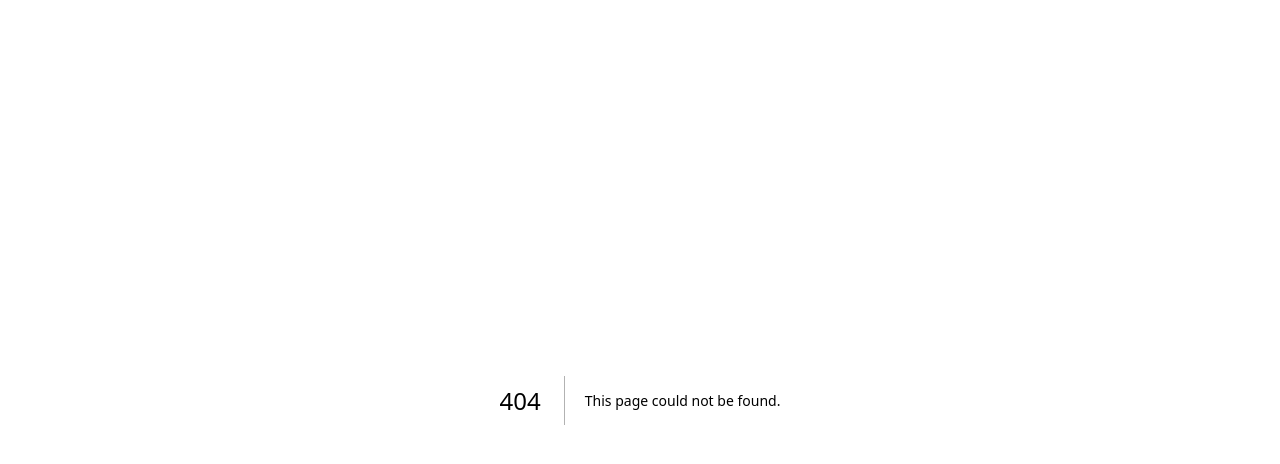
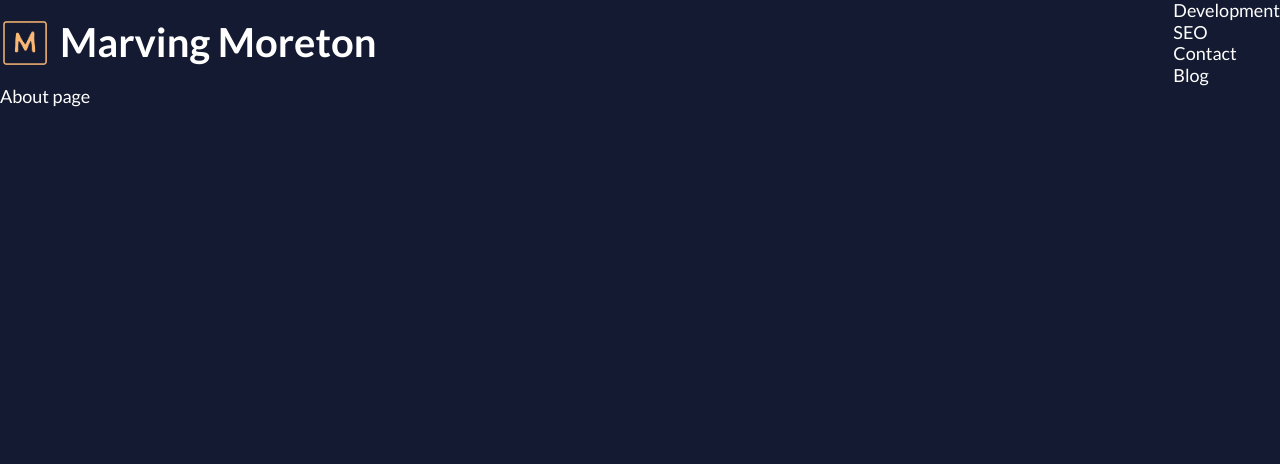
Before and after one commit to angeloashmore/MarvingMoreton-personal-website, a Next.js app: page /about in a window 1280 px wide. Before the commit this address had no page. Shown: the top 464 px of the page. Built offline with nearby package versions, Linux system fonts and the light colour scheme.

Commit message:
css set up

```diff
--- /dev/null
+++ b/components/layout/Footer.jsx
@@ -0,0 +1,8 @@
+import classes from "./Footer.module.css";
+import React from "react";
+
+function Footer(props) {
+  return <React.Fragment></React.Fragment>;
+}
+
+export default Footer;
--- /dev/null
+++ b/components/layout/Layout.jsx
@@ -0,0 +1,16 @@
+import MainNavigation from "./MainNavigation";
+import Footer from "./Footer";
+import classes from "./Layout.module.css";
+import React from "react";
+
+function Layout(props) {
+  return (
+    <React.Fragment>
+      <MainNavigation />
+      <main className={classes.main}>{props.children}</main>
+      <Footer />
+    </React.Fragment>
+  );
+}
+
+export default Layout;
--- /dev/null
+++ b/components/layout/Layout.module.css
@@ -0,0 +1,5 @@
+.main {
+  margin: 0 auto;
+  width: 100%;
+  /* max-width: 80rem; */
+}
--- /dev/null
+++ b/components/layout/MainNavigation.js
@@ -0,0 +1,44 @@
+import Link from "next/link";
+import React from "react";
+import Image from "next/image";
+import logo from "../../public/marving-moreton-developer-logo.png";
+import classes from "./MainNavigation.module.css";
+
+function MainNavigation() {
+  return (
+    <React.Fragment>
+      <section className={classes["section--header"]}>
+        <div className={classes["logo-box"]}>
+          <Image
+            className={classes["logo-navbar"]}
+            src={logo}
+            alt="Marving Moreton"
+            width={50}
+            height={50}
+            // blurDataURL="data:..." automatically provided
+            // placeholder="blur" // Optional blur-up while loading
+          />
+          <h2>Marving Moreton</h2>
+        </div>
+        <nav className={classes.navigation}>
+          <ul>
+            <li>
+              <Link href="/">Development</Link>
+            </li>
+            <li>
+              <Link href="/">SEO</Link>
+            </li>
+            <li>
+              <Link href="/">Contact</Link>
+            </li>
+            <li>
+              <Link href="/">Blog</Link>
+            </li>
+          </ul>
+        </nav>
+      </section>
+    </React.Fragment>
+  );
+}
+
+export default MainNavigation;
--- /dev/null
+++ b/components/layout/MainNavigation.module.css
@@ -0,0 +1,15 @@
+.section--header {
+  display: flex;
+  justify-content: space-between;
+}
+
+.logo-box {
+  display: flex;
+  justify-content: center;
+  align-items: center;
+  gap: 1rem;
+}
+
+/* .logo-navbar {
+  width: 5rem;
+} */
--- a/package.json
+++ b/package.json
@@ -9,6 +9,7 @@
     "lint": "next lint"
   },
   "dependencies": {
+    "@next/font": "^13.0.6",
     "@types/node": "18.11.13",
     "@types/react": "18.0.26",
     "@types/react-dom": "18.0.9",
--- a/pages/_app.tsx
+++ b/pages/_app.tsx
@@ -1,6 +1,24 @@
-import '../styles/globals.css'
-import type { AppProps } from 'next/app'
+import "../styles/globals.css";
+import type { AppProps } from "next/app";
+import { Lato, Poppins } from "@next/font/google";
+import Layout from "../components/layout/Layout";
+const lato = Lato({
+  subsets: ["latin"],
+  weight: ["300", "400", "700", "900"],
+  style: "italic",
+});
+
+const poppins = Poppins({
+  subsets: ["latin"],
+  weight: ["400", "500", "600", "700", "800", "900"],
+});
 
 export default function App({ Component, pageProps }: AppProps) {
-  return <Component {...pageProps} />
+  return (
+    <Layout>
+      <main className={lato.className}>
+        <Component {...pageProps} />
+      </main>
+    </Layout>
+  );
 }
--- /dev/null
+++ b/pages/about.tsx
@@ -0,0 +1,7 @@
+import Head from "next/head";
+import Image from "next/image";
+import styles from "../styles/Home.module.css";
+
+export default function AboutMe() {
+  return <div> About page</div>;
+}
--- a/styles/globals.css
+++ b/styles/globals.css
@@ -1,9 +1,67 @@
+/* ************************ */
+/* DESIGN SYSTEM */
+/* ************************ */
+/*
+
+COLORS
+
+
+SHADOWS
+box-shadow: 0 2.4rem 4.8rem rgba(0, 0, 0, 0.075);
+BORDER-RADIUS
+default: 8px
+min: 4px
+
+BORDER-RADIUS
+default: 8px
+min: 4px
+
+
+WHITESPACE
+- Spacing system (px)
+2 / 4 / 8 / 12 / 16 / 24 / 32 / 48 / 64 / 80 / 96 / 128
+*/
+
+body {
+  --primary-blue: #141a31;
+  --primary-gold: #fab874;
+  --paragraph-grey: #e2dfdf;
+  --blue-header: #1f2235;
+  --blue-transparent-background: rgba(31, 34, 53, 0.8);
+}
+html {
+  font-size: 62.5%;
+  /* 10px/16 px = 0.626= 62.5%; do not set a fix font-size, use % instead. *Percentage of user's browser font-size setting */
+  background-color: #141a31;
+
+  overflow-x: hidden;
+}
+
 html,
 body {
+  /* padding: 0;
+  margin: 0; */
+  font-family: "lato", sans-serif;
+}
+
+body {
+  /* DJ - Body Regular */
+  font-family: "lato";
+  font-style: normal;
+  font-weight: 400;
+  font-size: 1.8rem;
+  line-height: 120%;
+
+  /* Dark Blue title */
+
+  color: #ffffff;
+  overflow: hidden;
+}
+
+* {
+  box-sizing: border-box;
   padding: 0;
   margin: 0;
-  font-family: -apple-system, BlinkMacSystemFont, Segoe UI, Roboto, Oxygen,
-    Ubuntu, Cantarell, Fira Sans, Droid Sans, Helvetica Neue, sans-serif;
 }
 
 a {
@@ -11,16 +69,66 @@ a {
   text-decoration: none;
 }
 
-* {
-  box-sizing: border-box;
+a:hover {
+  color: #4a3aff;
 }
 
-@media (prefers-color-scheme: dark) {
-  html {
-    color-scheme: dark;
-  }
-  body {
-    color: white;
-    background: black;
-  }
+ul {
+  list-style: none;
 }
+
+h1 {
+  font-size: 6.4rem;
+}
+
+h2 {
+  font-size: 40px;
+}
+
+h3 {
+  font-size: 24px;
+}
+
+h4 {
+  font-size: 20px;
+}
+
+h5 {
+  font-size: 20px;
+}
+
+p,
+span {
+  font-size: 1.6rem;
+  color: #e2dfdf;
+}
+
+hr {
+  border: 0.2px solid rgba(226, 223, 223, 0.15);
+  box-shadow: inset 0px 4px 2px rgba(0, 0, 0, 0.25);
+  margin: 4rem auto 0 auto;
+  display: none;
+}
+
+strong {
+  white-space: break;
+}
+
+/* ************************ */
+/* GENERAL REUSABLE COMPONENTS */
+/* ************************ */
+
+.container {
+  /* 114px convention can be used; or 120 rem also is a convention used */
+  max-width: 120rem;
+  padding: 0 3.2rem;
+  margin: 0 auto;
+  /* Reminder : "margin 0 auto" gives the same margin to the left and right side and figure out automatically --> allow to center always*/
+}
+
+.grid {
+  display: grid;
+  column-gap: 6.4rem;
+  row-gap: 9.6rem;
+  /* margin-bottom: 9.6rem; */
+}
```
Also changed, not shown: pages/index.tsx (+6 -47 lines), tsconfig.json (+8 -2 lines), components/layout/Footer.module.css (added), public/marving-moreton-developer-logo.png (added), 1 other file (tests, documents, lock files or other folders).
